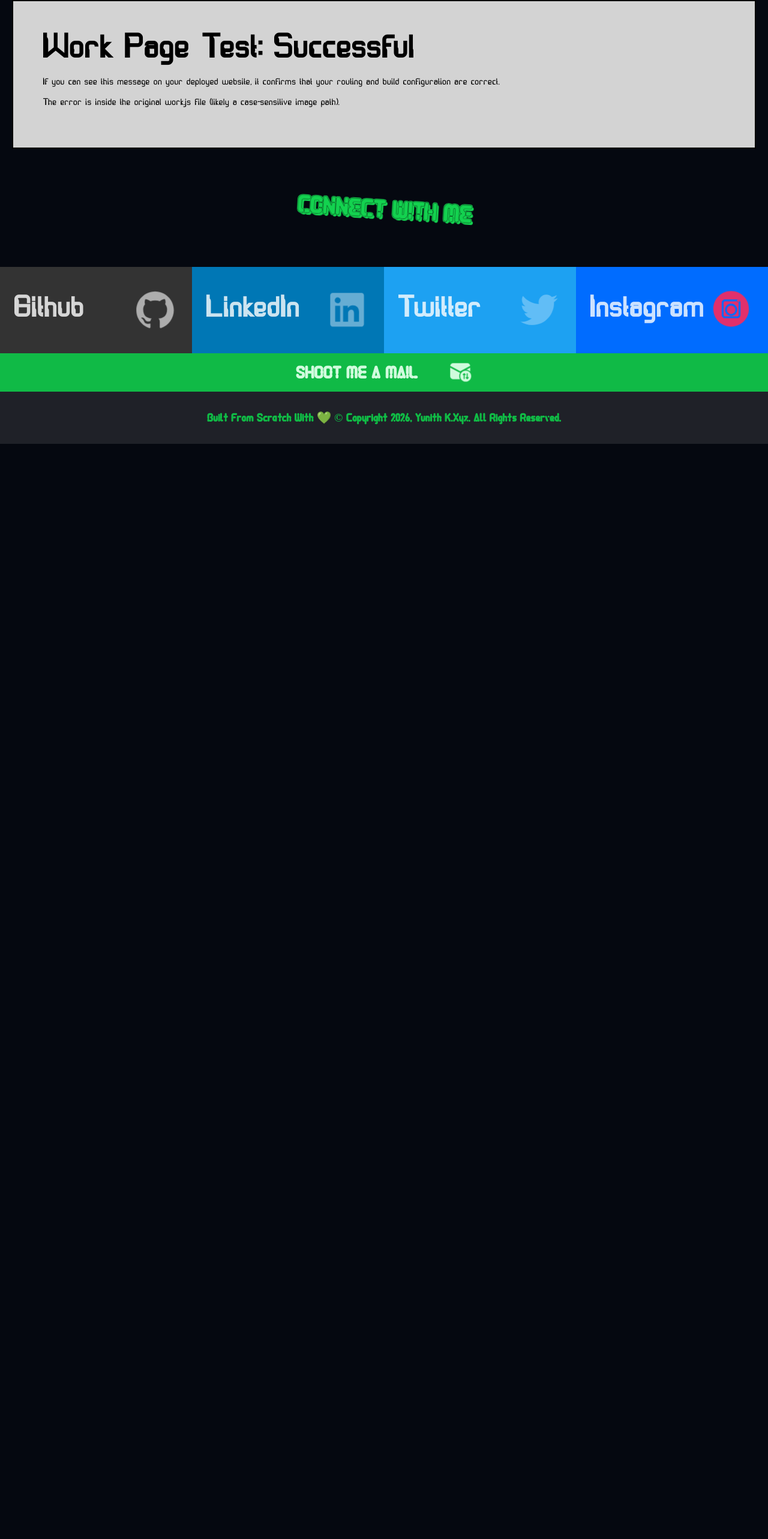
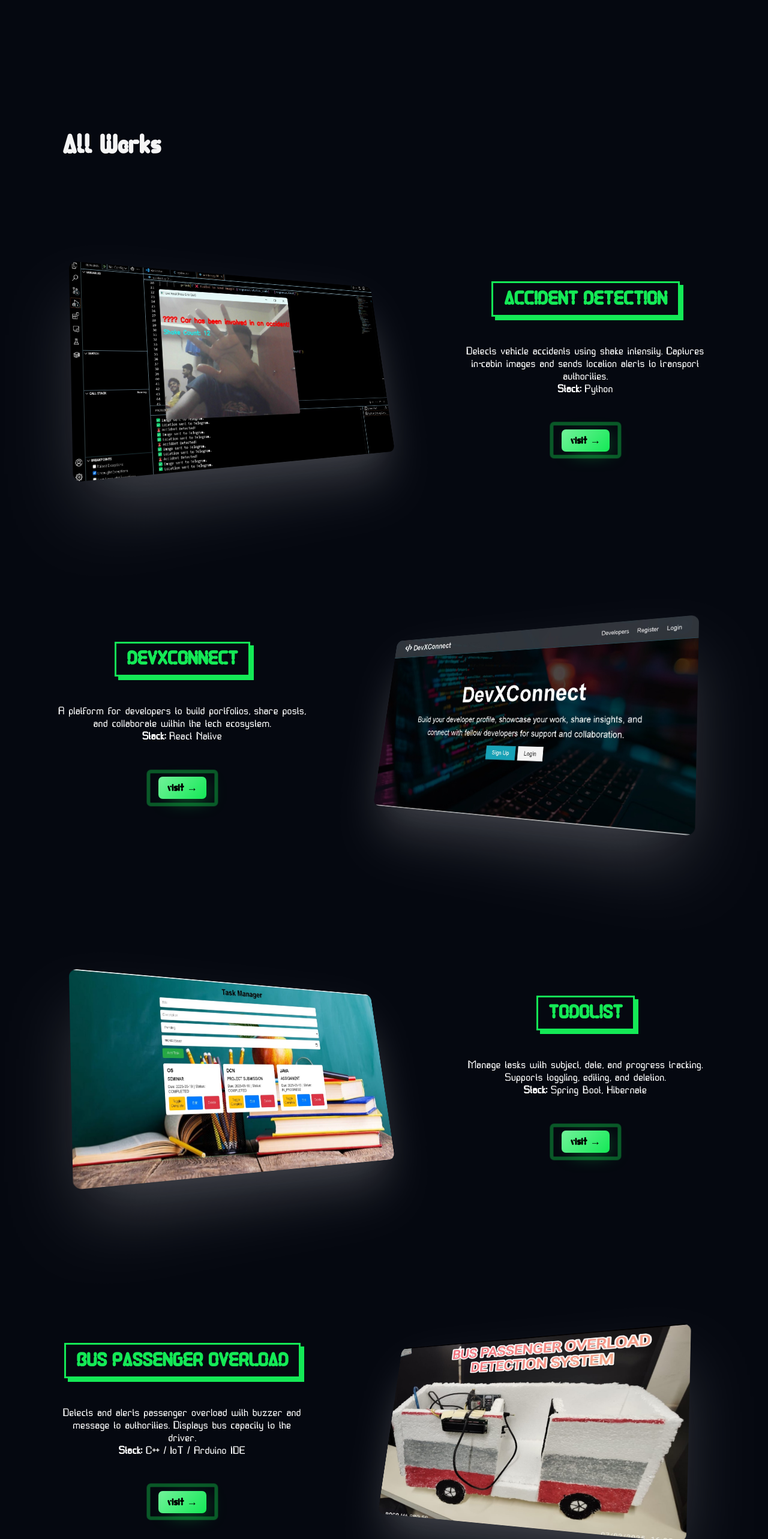
Before and after one commit to YunithYT/My-PORTFOLIO_SITE, a React (Create React App) app: page /work in a window 1280 px wide. Shown: the part 100-2666 px from the top of the page at 60% size. Before the commit the page ends 840 px from the top, so only its background shows below. Built offline with nearby package versions, Linux system fonts and the light colour scheme.

Commit message:
Fix: Remove preloader to solve blank page issue

```diff
--- a/src/App.js
+++ b/src/App.js
@@ -1,27 +1,12 @@
-import React, { useEffect, useState } from 'react';
+import React from 'react';
 import './App.scss';
 import { Routes, Route } from 'react-router-dom';
 import indexRoutes from './routes/index';
-import Preloader from './components/preloader'; // This now imports the correct component
 
 function App() {
-  // Start with loading as true to show the preloader immediately.
-  const [loading, setLoading] = useState(true);
-
-  useEffect(() => {
-    // No need to set loading to true here anymore.
-    const timeout = setTimeout(() => {
-      setLoading(false);
-    }, 5000); // Preloader will show for 5 seconds
-
-    return () => clearTimeout(timeout); // Clean up the timer
-  }, []);
-
   return (
-    <>
-      {loading ? (
-        <Preloader />
-      ) : (
+    // By removing the preloader and the loading state,
+    // your routes will now render immediately and stay on the screen.
     <Routes>
       {indexRoutes.map((prop, key) => (
         <Route
@@ -31,8 +16,6 @@
         />
       ))}
     </Routes>
-      )}
-    </>
   );
 }
 
--- a/src/pages/Work/work.js
+++ b/src/pages/Work/work.js
@@ -1,14 +1,164 @@
-import React from 'react';
+import './work.scss'
+import accidentDetectionImg from "../../assets/images/accidentdetection.jpg";
+import devxconnectImg from "../../assets/images/devxconnect.jpg";
+import todolistImg from "../../assets/images/todolist.jpg";
+import buspassengerImg from "../../assets/images/buspassenger.jpg";
+import antisleepImg from "../../assets/images/antisleep.jpg";
+import chatappImg from "../../assets/images/chatapp.jpg";
+import weatherappImg from "../../assets/images/weather.jpg";
 
 function Work() {
-  // A simple component with inline styles to ensure it's visible.
-  return (
-    <div style={{ padding: '50px', margin: '20px', color: 'black', backgroundColor: 'lightgray', border: '2px solid black' }}>
-      <h1>Work Page Test: Successful</h1>
-      <p>If you can see this message on your deployed website, it confirms that your routing and build configuration are correct.</p>
-      <p>The error is inside the original work.js file (likely a case-sensitive image path).</p>
-    </div>
-  );
+    return (
+        <div className="work">
+            <div className="work-header">
+                <span>
+                    <svg width="16" height="40" viewBox="0 0 8 20" fill="none" xmlns="http://www.w3.org/2000/svg">
+                        <path d="..." fill="#14E956"/>
+                    </svg>
+                    <h2>All Works</h2>
+                    <svg width="16" height="40" viewBox="0 0 8 20" fill="none" xmlns="http://www.w3.org/2000/svg">
+                        <path d="..." fill="#14E956"/>
+                    </svg>
+                </span>
+            </div>
+            <div className="projects">
+
+                {/* Accident Detection */}
+                <div className="single">
+                    <div className="single-img">
+                        <img src={accidentDetectionImg} alt="Accident Detection" />
+                    </div>
+                    <div className="single-detail">
+                        <h4>Accident Detection</h4>
+                        <p>
+                            Detects vehicle accidents using shake intensity. Captures in-cabin images and sends location alerts to transport authorities.
+                            <br /><strong>Stack:</strong> Python
+                        </p>
+                        <div className="button-wrap">
+                            <a href="https://github.com/YunithYT/project-omega" target="_blank" rel="noopener noreferrer">
+                                <button className="button">Visit &rarr;</button>
+                            </a>
+                        </div>
+                    </div>
+                </div>
+
+                {/* DevXConnect */}
+                <div className="single reverse">
+                    <div className="single-img">
+                        <img src={devxconnectImg} alt="DevXConnect" />
+                    </div>
+                    <div className="single-detail">
+                        <h4>DevXConnect</h4>
+                        <p>
+                            A platform for developers to build portfolios, share posts, and collaborate within the tech ecosystem.
+                            <br /><strong>Stack:</strong> React Native
+                        </p>
+                        <div className="button-wrap">
+                             <a href="https://devxconnect.onrender.com" target="_blank" rel="noopener noreferrer">
+                                <button className="button">Visit &rarr;</button>
+                            </a>
+                        </div>
+                    </div>
+                </div>
+
+                {/* TodoList */}
+                <div className="single">
+                    <div className="single-img">
+                        <img src={todolistImg} alt="TodoList" />
+                    </div>
+                    <div className="single-detail">
+                        <h4>TodoList</h4>
+                        <p>
+                            Manage tasks with subject, date, and progress tracking. Supports toggling, editing, and deletion.
+                            <br /><strong>Stack:</strong> Spring Boot, Hibernate
+                        </p>
+                        <div className="button-wrap">
+                            <a href="https://spring-boot-todo-app-nmh1.onrender.com" target="_blank" rel="noopener noreferrer">
+                                <button className="button">Visit &rarr;</button>
+                            </a>
+                        </div>
+                    </div>
+                </div>
+
+                {/* Bus Passenger Overload */}
+                <div className="single reverse">
+                    <div className="single-img">
+                        <img src={buspassengerImg} alt="Bus Passenger Overload" />
+                    </div>
+                    <div className="single-detail">
+                        <h4>Bus Passenger Overload</h4>
+                        <p>
+                            Detects and alerts passenger overload with buzzer and message to authorities. Displays bus capacity to the driver.
+                            <br /><strong>Stack:</strong> C++ / IoT / Arduino IDE
+                        </p>
+                        <div className="button-wrap">
+                            <a href="https://github.com/YunithYT/Team-Optimus" target="_blank" rel="noopener noreferrer">
+                                <button className="button">Visit &rarr;</button>
+                            </a>
+                        </div>
+                    </div>
+                </div>
+
+                {/* Anti Sleep Glass */}
+                <div className="single">
+                    <div className="single-img">
+                        <img src={antisleepImg} alt="Anti Sleep Glass" />
+                    </div>
+                    <div className="single-detail">
+                        <h4>Anti Sleep Alarm Glass</h4>
+                        <p>
+                            Eye blink sensor detects drowsiness in drivers. Activates buzzer, vibration, and stops motor.
+                            <br /><strong>Stack:</strong> C++ / IoT / Arduino
+                        </p>
+                        <div className="button-wrap">
+                            <a href="https://github.com/YunithYT/ANTI-SLEEP-ALARM" target="_blank" rel="noopener noreferrer">
+                                <button className="button">Visit &rarr;</button>
+                            </a>
+                        </div>
+                    </div>
+                </div>
+
+                {/* Chat App */}
+                <div className="single reverse">
+                    <div className="single-img">
+                        <img src={chatappImg} alt="Chat App" />
+                    </div>
+                    <div className="single-detail">
+                        <h4>WebSocket Chat App</h4>
+                        <p>
+                            A global chat app using WebSockets for real-time messaging between users.
+                            <br /><strong>Stack:</strong> Spring Boot
+                        </p>
+                        <div className="button-wrap">
+                            <a href=" https://global-chat-app-qyi4.onrender.com" target="_blank" rel="noopener noreferrer">
+                                <button className="button">Visit &rarr;</button>
+                            </a>
+                        </div>
+                    </div>
+                </div>
+
+                {/* Weather App */}
+                <div className="single">
+                    <div className="single-img">
+                        <img src={weatherappImg} alt="Weather App" />
+                    </div>
+                    <div className="single-detail">
+                        <h4>Weather App</h4>
+                        <p>
+                            A Flutter app that displays real-time global weather conditions, humidity, and water levels with engaging animations.
+                            <br /><strong>Stack:</strong> Flutter / Dart
+                        </p>
+                        <div className="button-wrap">
+                            <a href=" https://mausamapp-59c48.web.app" target="_blank" rel="noopener noreferrer">
+                                <button className="button">Visit &rarr;</button>
+                            </a>
+                        </div>
+                    </div>
+                </div>
+
+            </div>
+        </div>
+    )
 }
 
 export default Work;
```
Lines whose indentation alone changed are shown as unchanged.
